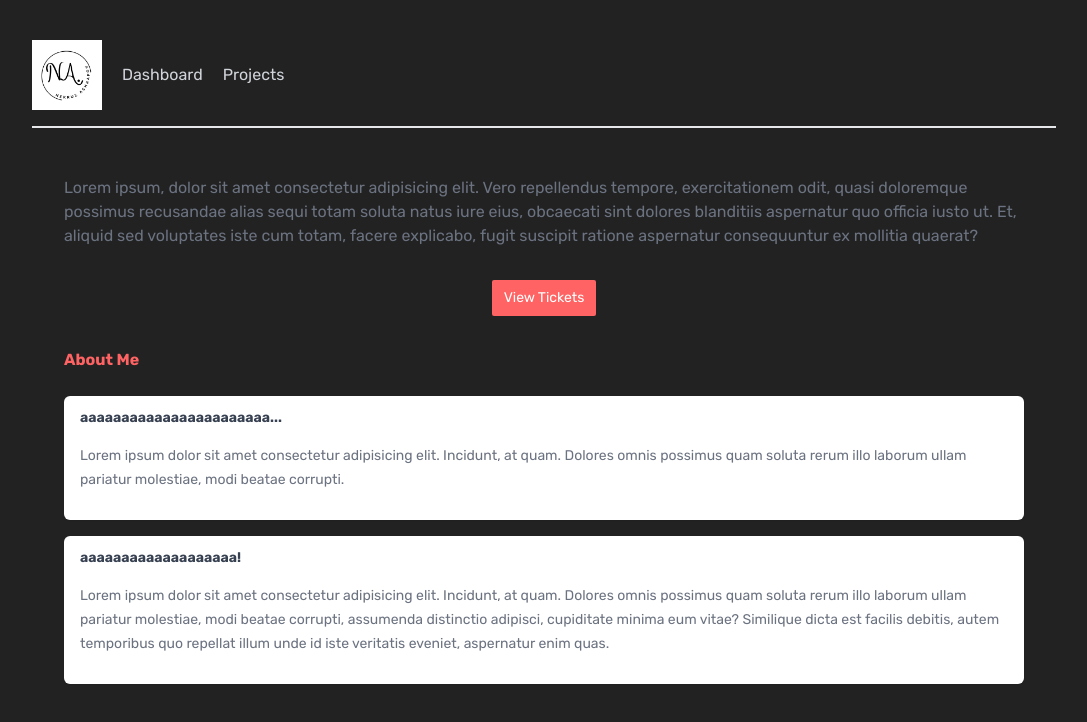
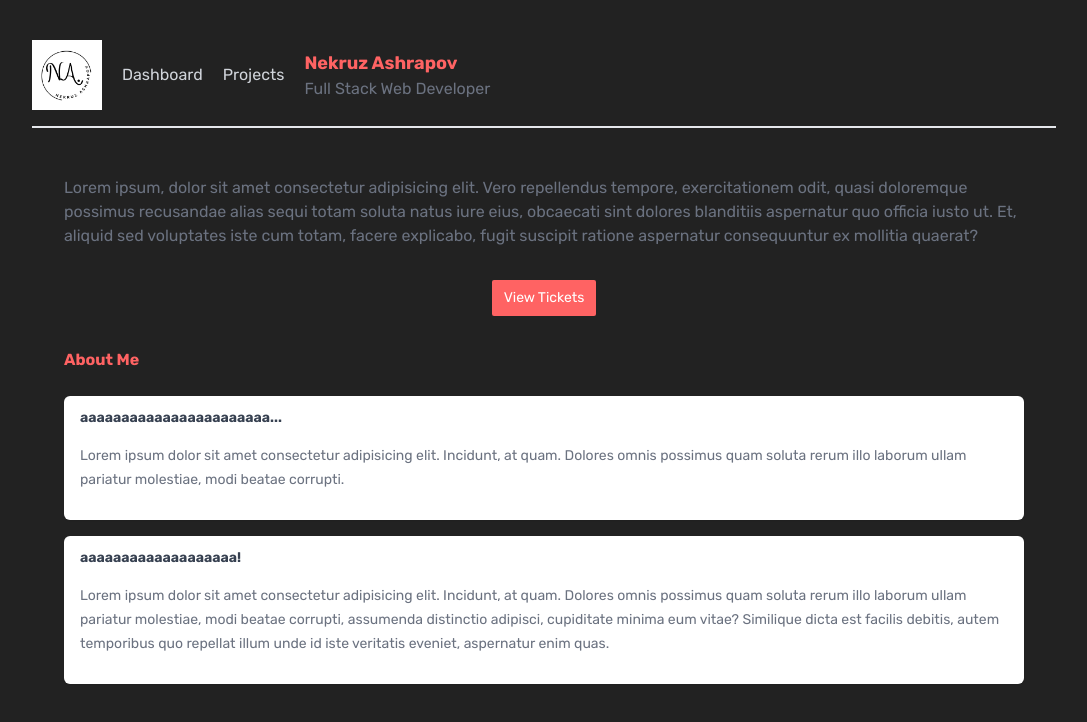
Before and after one commit to NekruzAsh/MyPortfolio, a Next.js app: page / in a window 1280 px wide. Shown: the top 722 px of the page, without its empty margins (96-1183 px from the left). Built offline with nearby package versions, Linux system fonts and the light colour scheme.

Commit message:
Adding h1 and p

```diff
--- a/app/components/Navbar.jsx
+++ b/app/components/Navbar.jsx
@@ -14,7 +14,10 @@ export default function Navbar() {
 
     <Link href = "/">Dashboard</Link>
     <Link href = "/projects">Projects</Link>
-
+<div className="banner">
+      <h1>Nekruz Ashrapov</h1>
+      <p>Full Stack Web Developer</p>
+</div>
     </nav>
   )
 }
```
